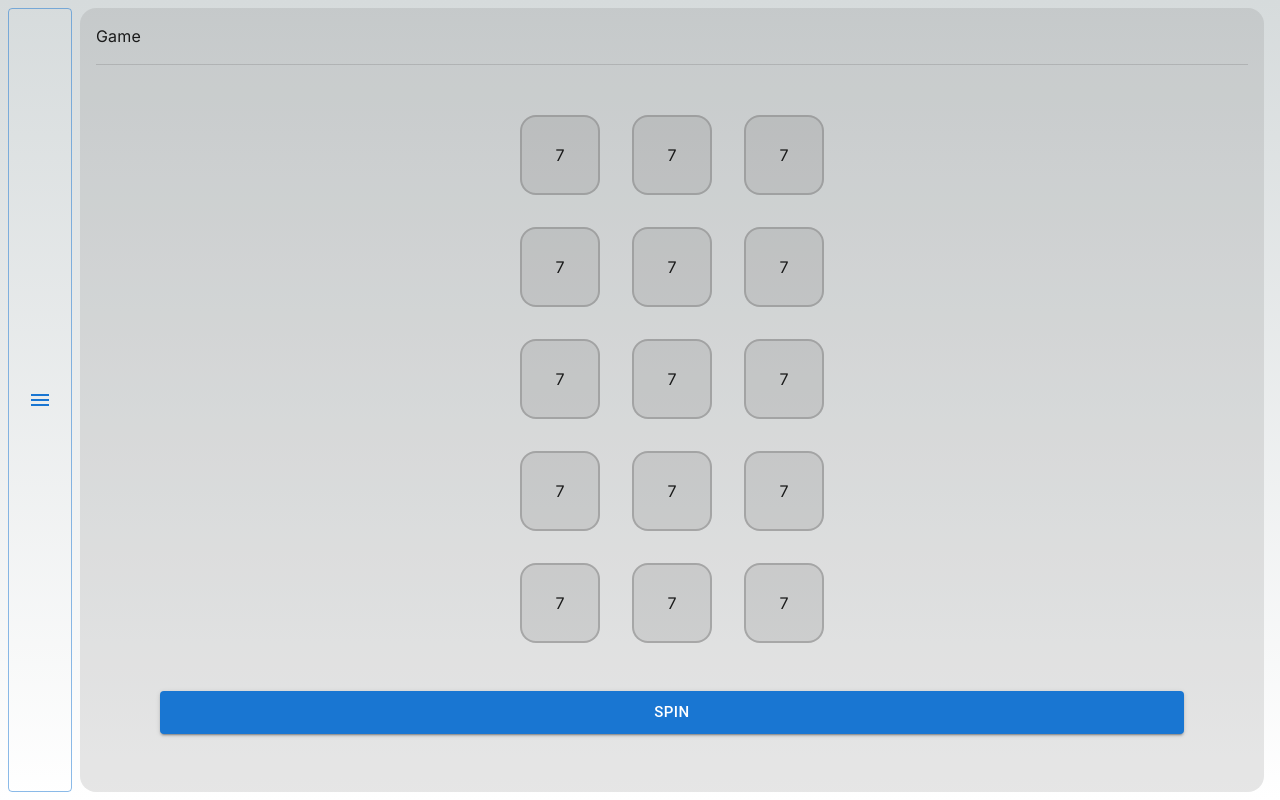
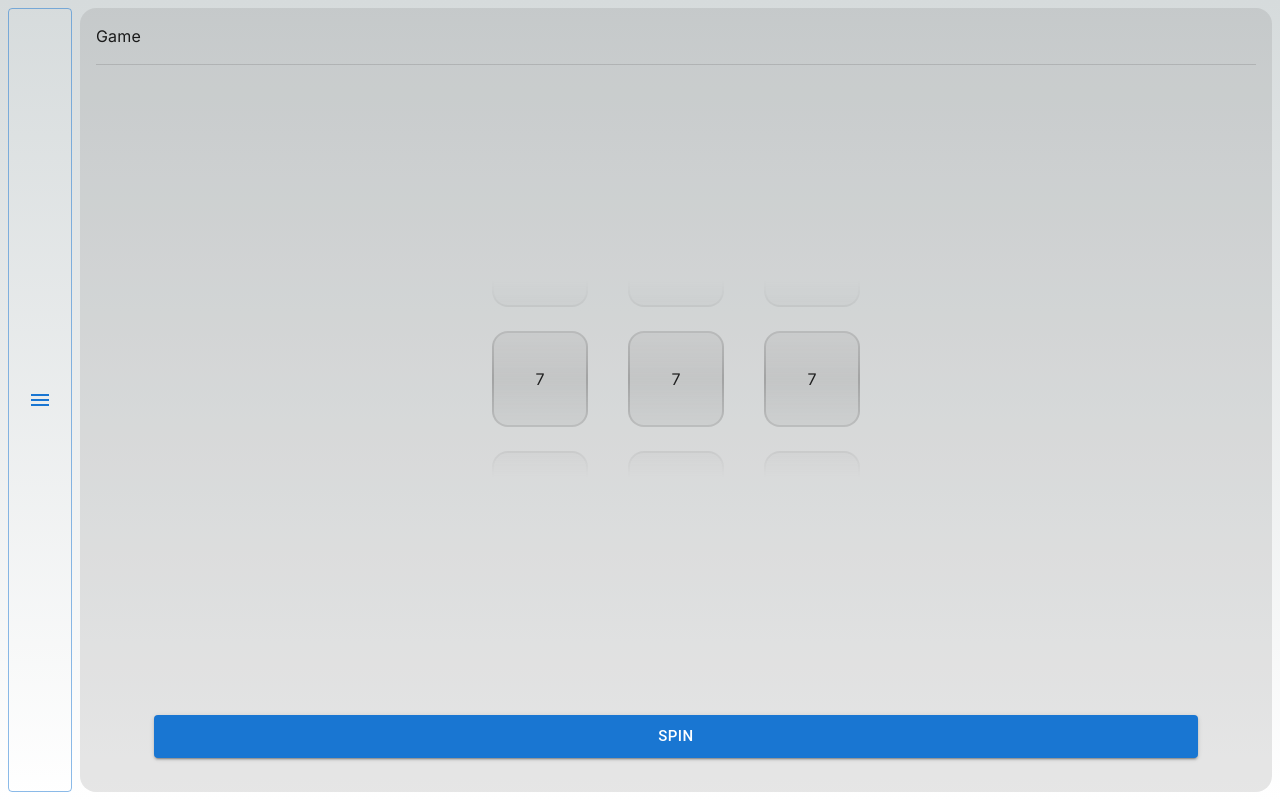
Before and after one commit to NydusBorn/slots, a Next.js app: page /game in a window 1280 px wide. Built offline with nearby package versions, Linux system fonts and the light colour scheme.

Commit message:
better scaling, styling, scaffold component relation

```diff
--- a/src/app/game/machine.tsx
+++ b/src/app/game/machine.tsx
@@ -5,7 +5,7 @@ import Turner from "@/app/game/turner";
 
 export default function Machine() {
     return (
-        <Box sx={{display: 'flex', flexDirection: 'row', gap: '2rem'}}>
+        <Box sx={{display: 'flex', flexDirection: 'row', gap: '5vmin', maskImage: 'linear-gradient(rgba(0,0,0,0), rgba(0,0,0,0) 33%, rgba(0,0,0,1) 50%, rgba(0,0,0,0) 67%, rgba(0,0,0,0))'}}>
             <Turner/>
             <Turner/>
             <Turner/>
--- a/src/app/game/main.tsx
+++ b/src/app/game/main.tsx
@@ -5,9 +5,9 @@ import Machine from "@/app/game/machine";
 
 export default function GameMain() {
     return (
-        <Box sx={{display: 'flex', flexDirection: 'column', gap: '3rem', justifyContent: 'center', alignItems: 'center'}}>
+        <Box sx={{display: 'flex', flexDirection: 'column', flexGrow: 1, gap: '3rem', justifyContent: 'center', alignItems: 'center'}}>
             <Machine/>
-            <Button variant={'contained'} size={'large'} sx={{width: '80vw'}}>Spin</Button>
+            <Button variant={'contained'} size={'large'} sx={{width: '90%'}}>Spin</Button>
         </Box>
     )
 }
--- a/src/app/game/slot.tsx
+++ b/src/app/game/slot.tsx
@@ -3,12 +3,10 @@
 import {Box, Button} from "@mui/material";
 import React from "react";
 
-export default function Slot() {
-    const possibleSymbols = ['7', 'a', 'b', 'c']
-    const [symbol, setSymbol] = React.useState(possibleSymbols[0])
+export default function Slot({slotOffset}: {slotOffset: string}) {
     return (
-        <Box sx={{height: '5rem', width: '5rem', borderRadius: '1rem', borderWidth: '2px', borderColor: 'rgba(128, 128, 128, 0.5)', backgroundColor: 'rgba(128, 128, 128, 0.2)', display: 'flex', justifyContent: 'center', alignItems: 'center'}}>
-            <p>{symbol}</p>
+        <Box sx={{position: 'relative', top: slotOffset, gridRow: '1', gridColumn: '1', height: '12vmin', width: '12vmin', borderRadius: '1rem', borderWidth: '2px', borderColor: 'rgba(128, 128, 128, 0.5)', backgroundColor: 'rgba(128, 128, 128, 0.2)', display: 'flex', justifyContent: 'center', alignItems: 'center'}}>
+            <p>{'7'}</p>
         </Box>
     )
 }
--- a/src/app/game/turner.tsx
+++ b/src/app/game/turner.tsx
@@ -5,12 +5,12 @@ import Slot from "@/app/game/slot";
 
 export default function Turner() {
     return (
-        <Box sx={{display: 'flex', flexDirection: 'column', gap: '2rem'}}>
-            <Slot/>
-            <Slot/>
-            <Slot/>
-            <Slot/>
-            <Slot/>
+        <Box sx={{display: 'grid', height: '72vmin'}}>
+            <Slot slotOffset={'0vmin'}/>
+            <Slot slotOffset={'15vmin'}/>
+            <Slot slotOffset={'30vmin'}/>
+            <Slot slotOffset={'45vmin'}/>
+            <Slot slotOffset={'60vmin'}/>
         </Box>
     )
 }
--- a/src/app/layout.tsx
+++ b/src/app/layout.tsx
@@ -13,11 +13,11 @@ import {
     ListItemText,
     ThemeProvider,
     useMediaQuery,
-    createTheme, Divider
+    createTheme, Divider, SwipeableDrawer
 } from "@mui/material";
 import {Gamepad, Menu, Settings} from '@mui/icons-material';
 import React from "react";
-import { useRouter } from 'next/navigation';
+import {usePathname, useRouter} from 'next/navigation';
 
 
 const inter = Inter({subsets: ['latin']})
@@ -40,7 +40,7 @@ export default function RootLayout({
             <CssBaseline/>
             <html lang="en">
             <body className={inter.className}>
-            <Drawer open={drawerOpen} onClose={() => setDrawerOpen(false)} anchor={'left'}
+            <SwipeableDrawer open={drawerOpen} onOpen={() => setDrawerOpen(true)} onClose={() => setDrawerOpen(false)} anchor={'left'}
             >
                 <Box>
                     <List>
@@ -62,14 +62,14 @@ export default function RootLayout({
                         </ListItem>
                     </List>
                 </Box>
-            </Drawer>
+            </SwipeableDrawer>
             <Box sx={{height: '100vh', display: 'flex', flexDirection: 'row'}}>
-                <Button variant={'outlined'} sx={{padding: '0', margin: '8px'}} onClick={() => setDrawerOpen(true)}>
+                <Button variant={'outlined'} sx={{padding: '0', marginLeft: '8px', marginTop: '8px', marginBottom: '8px'}} onClick={() => setDrawerOpen(true)}>
                     <Menu/>
                 </Button>
-                <Box sx={{flexGrow: 1, display: 'flex', flexDirection: 'column', borderRadius: '16px', padding: '16px', marginRight: '16px', marginTop: '8px', marginBottom: '8px', gap: '8px', backgroundColor: 'rgba(128, 128, 128, 0.2)'}}>
+                <Box sx={{flexGrow: 1, display: 'flex', flexDirection: 'column', borderRadius: '16px', padding: '16px', margin: '8px', gap: '8px', backgroundColor: 'rgba(128, 128, 128, 0.2)'}}>
                     <Box sx={{height: '32px'}}>
-                        <p>{window.location.pathname == '/game' ? 'Game' : 'Settings'}</p>
+                        <p>{usePathname() == '/game' ? 'Game' : 'Settings'}</p>
                     </Box>
                     <Divider/>
                     {children}
```
